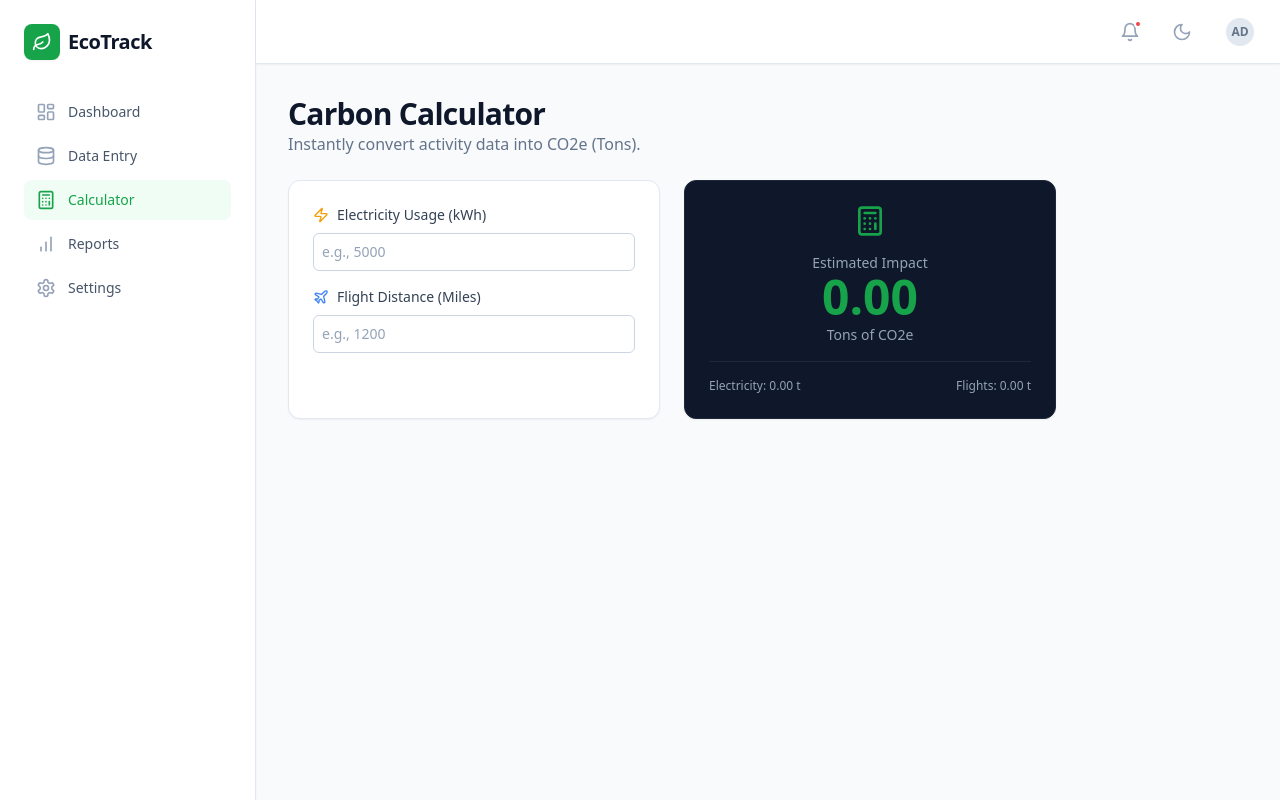
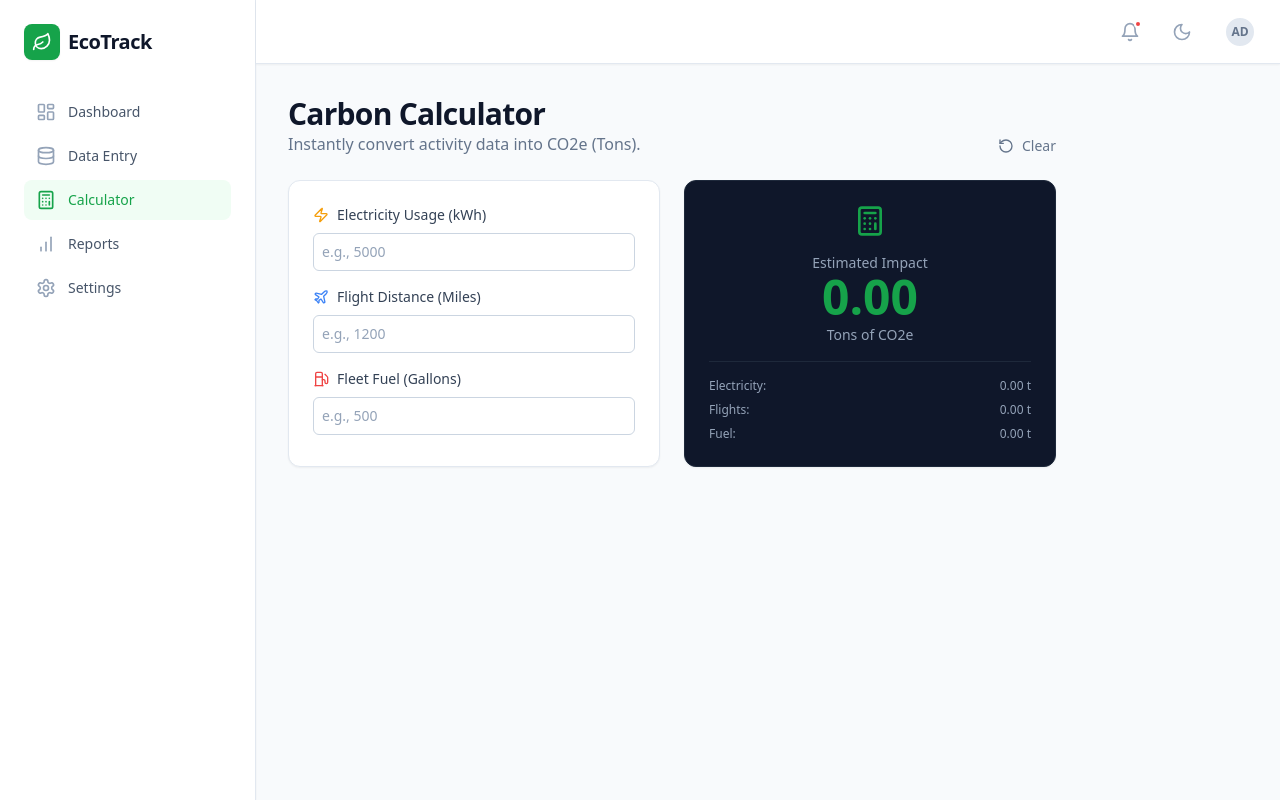
Before and after one commit to Naruto7H/EGSTRACKER, a Next.js app: page /calculator in a window 1280 px wide. Built offline with nearby package versions, Linux system fonts and the light colour scheme.

Commit message:
Add fuel CO2 calculation and clear button

```diff
--- a/src/app/(dashboard)/calculator/page.tsx
+++ b/src/app/(dashboard)/calculator/page.tsx
@@ -1,55 +1,82 @@
 "use client";
 
 import { useState } from "react";
-import { calculateElectricityCO2, calculateFlightCO2 } from "@/lib/esg-math";
-import { Calculator, Zap, Plane } from "lucide-react";
+import { calculateElectricityCO2, calculateFlightCO2, calculateFuelCO2 } from "@/lib/esg-math";
+import { Calculator, Zap, Plane, Fuel, RotateCcw } from "lucide-react";
 
 export default function CalculatorPage() {
-  const [kwh, setKwh] = useState<number>(0);
-  const [miles, setMiles] = useState<number>(0);
+  const [kwh, setKwh] = useState<number | "">("");
+  const [miles, setMiles] = useState<number | "">("");
+  const [gallons, setGallons] = useState<number | "">("");
 
-  const electricityCO2 = calculateElectricityCO2(kwh);
-  const flightCO2 = calculateFlightCO2(miles);
-  const totalCO2 = electricityCO2 + flightCO2;
+  const electricityCO2 = calculateElectricityCO2(Number(kwh) || 0);
+  const flightCO2 = calculateFlightCO2(Number(miles) || 0);
+  const fuelCO2 = calculateFuelCO2(Number(gallons) || 0);
+  const totalCO2 = electricityCO2 + flightCO2 + fuelCO2;
+
+  const handleClear = () => {
+    setKwh("");
+    setMiles("");
+    setGallons("");
+  };
 
   return (
     <div className="max-w-3xl space-y-6 animate-in fade-in duration-500">
-      <header>
-        <h2 className="text-3xl font-bold tracking-tight text-slate-900 dark:text-slate-50">Carbon Calculator</h2>
-        <p className="text-slate-500 dark:text-slate-400">Instantly convert activity data into CO2e (Tons).</p>
+      <header className="flex justify-between items-end">
+        <div>
+          <h2 className="text-3xl font-bold tracking-tight text-slate-900 dark:text-slate-50">Carbon Calculator</h2>
+          <p className="text-slate-500 dark:text-slate-400">Instantly convert activity data into CO2e (Tons).</p>
+        </div>
+        <button onClick={handleClear} className="flex items-center gap-2 text-sm text-slate-500 hover:text-slate-900 dark:hover:text-slate-100 transition-colors">
+          <RotateCcw className="h-4 w-4" /> Clear
+        </button>
       </header>
 
       <div className="grid gap-6 md:grid-cols-2">
-        {/* Input Form */}
         <div className="space-y-4 rounded-xl border border-slate-200 dark:border-slate-800 bg-white dark:bg-slate-900 p-6 shadow-sm transition-colors">
           <div>
             <label className="mb-2 flex items-center gap-2 text-sm font-medium text-slate-700 dark:text-slate-300">
-              <Zap className="h-4 w-4 text-amber-500" />
-              Electricity Usage (kWh)
+              <Zap className="h-4 w-4 text-amber-500" /> Electricity Usage (kWh)
             </label>
             <input
               type="number"
+              min="0"
+              value={kwh}
               className="w-full rounded-md border border-slate-300 dark:border-slate-700 bg-transparent p-2 text-sm text-slate-900 dark:text-slate-100 placeholder:text-slate-400 focus:border-primary focus:outline-none focus:ring-1 focus:ring-primary transition-colors"
               placeholder="e.g., 5000"
-              onChange={(e) => setKwh(Number(e.target.value) || 0)}
+              onChange={(e) => setKwh(Math.max(0, Number(e.target.value)) || "")}
             />
           </div>
 
           <div>
             <label className="mb-2 flex items-center gap-2 text-sm font-medium text-slate-700 dark:text-slate-300">
-              <Plane className="h-4 w-4 text-blue-500" />
-              Flight Distance (Miles)
+              <Plane className="h-4 w-4 text-blue-500" /> Flight Distance (Miles)
             </label>
             <input
               type="number"
+              min="0"
+              value={miles}
               className="w-full rounded-md border border-slate-300 dark:border-slate-700 bg-transparent p-2 text-sm text-slate-900 dark:text-slate-100 placeholder:text-slate-400 focus:border-primary focus:outline-none focus:ring-1 focus:ring-primary transition-colors"
               placeholder="e.g., 1200"
-              onChange={(e) => setMiles(Number(e.target.value) || 0)}
+              onChange={(e) => setMiles(Math.max(0, Number(e.target.value)) || "")}
+            />
+          </div>
+
+          <div>
+            <label className="mb-2 flex items-center gap-2 text-sm font-medium text-slate-700 dark:text-slate-300">
+              <Fuel className="h-4 w-4 text-red-500" /> Fleet Fuel (Gallons)
+            </label>
+            <input
+              type="number"
+              min="0"
+              value={gallons}
+              className="w-full rounded-md border border-slate-300 dark:border-slate-700 bg-transparent p-2 text-sm text-slate-900 dark:text-slate-100 placeholder:text-slate-400 focus:border-primary focus:outline-none focus:ring-1 focus:ring-primary transition-colors"
+              placeholder="e.g., 500"
+              onChange={(e) => setGallons(Math.max(0, Number(e.target.value)) || "")}
             />
           </div>
         </div>
 
-        {/* Results Widget */}
         <div className="flex flex-col items-center justify-center space-y-4 rounded-xl border border-slate-800 dark:border-slate-700 bg-slate-900 dark:bg-slate-950 p-6 text-white shadow-sm transition-colors">
           <Calculator className="h-8 w-8 text-primary" />
           <div className="text-center">
@@ -60,9 +87,10 @@ export default function CalculatorPage() {
             <div className="text-sm text-slate-400 mt-1">Tons of CO2e</div>
           </div>
 
-          <div className="w-full pt-4 mt-4 border-t border-slate-800 text-xs text-slate-400 flex justify-between">
-            <span>Electricity: {electricityCO2.toFixed(2)} t</span>
-            <span>Flights: {flightCO2.toFixed(2)} t</span>
+          <div className="w-full pt-4 mt-4 border-t border-slate-800 text-xs text-slate-400 flex flex-col gap-2">
+            <div className="flex justify-between"><span>Electricity:</span> <span>{electricityCO2.toFixed(2)} t</span></div>
+            <div className="flex justify-between"><span>Flights:</span> <span>{flightCO2.toFixed(2)} t</span></div>
+            <div className="flex justify-between"><span>Fuel:</span> <span>{fuelCO2.toFixed(2)} t</span></div>
           </div>
         </div>
       </div>
```
